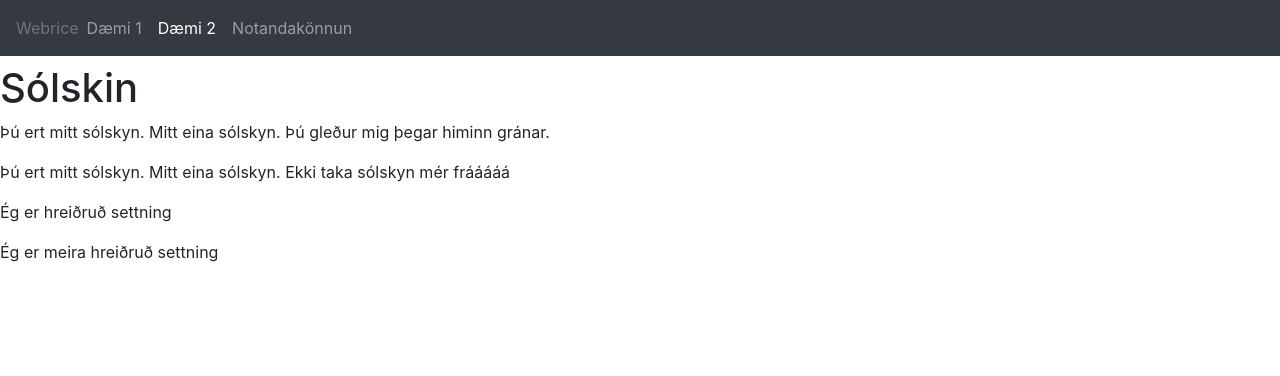
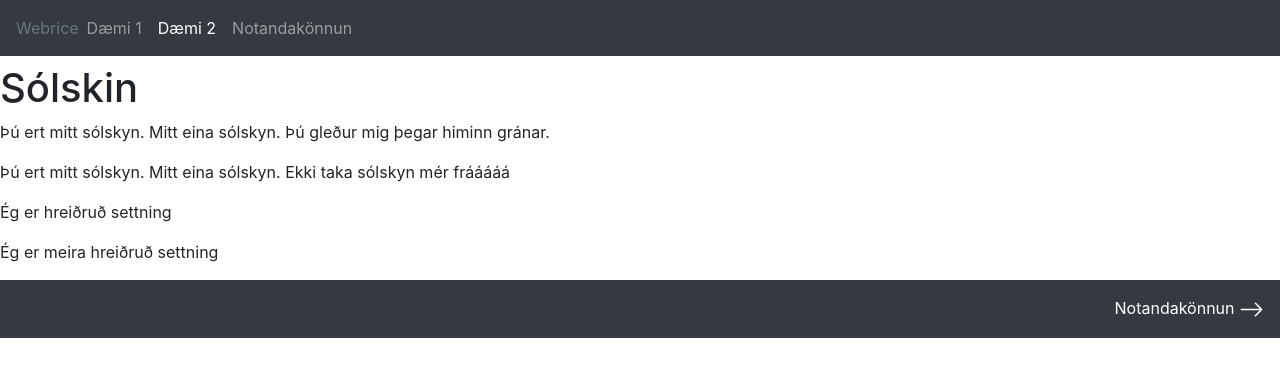
Before and after one commit to cadia-lvl/WebRICE, a website built with webpack: page build/solskin.html in a window 1280 px wide. Built offline with nearby package versions, Linux system fonts and the light colour scheme.

Commit message:
Add guided navigation for user tests

```diff
--- a/build/solskin.html
+++ b/build/solskin.html
@@ -45,6 +45,16 @@
                 </div>
             </div>
         </div>
+        <footer class="footer mt-auto bg-dark">
+            <nav class="navbar">
+                <p class="navbar-nav ml-auto">
+                    <a class="nav-link text-white" href="https://docs.google.com/forms/d/e/1FAIpQLSdcyoUambWJeX_FvHG5UacE68xIa7UNGvHlKUhchT42NJO1ZQ/viewform">Notandakönnun
+                    <svg xmlns="http://www.w3.org/2000/svg" width="25" height="25" fill="currentColor" class="text-white bi bi-arrow-right" viewBox="0 0 16 16">
+  <path fill-rule="evenodd" d="M1 8a.5.5 0 0 1 .5-.5h11.793l-3.147-3.146a.5.5 0 0 1 .708-.708l4 4a.5.5 0 0 1 0 .708l-4 4a.5.5 0 0 1-.708-.708L13.293 8.5H1.5A.5.5 0 0 1 1 8z"/>
+</svg></a>
+                </p>
+            </nav>
+        </footer>
         <script type="module" src="WebRICE.js"></script>
         <!-- jQuery library -->
         <script src="https://ajax.googleapis.com/ajax/libs/jquery/3.5.1/jquery.min.js"></script>
```
Also changed, not shown: build/index.html (+10 -0 lines).
